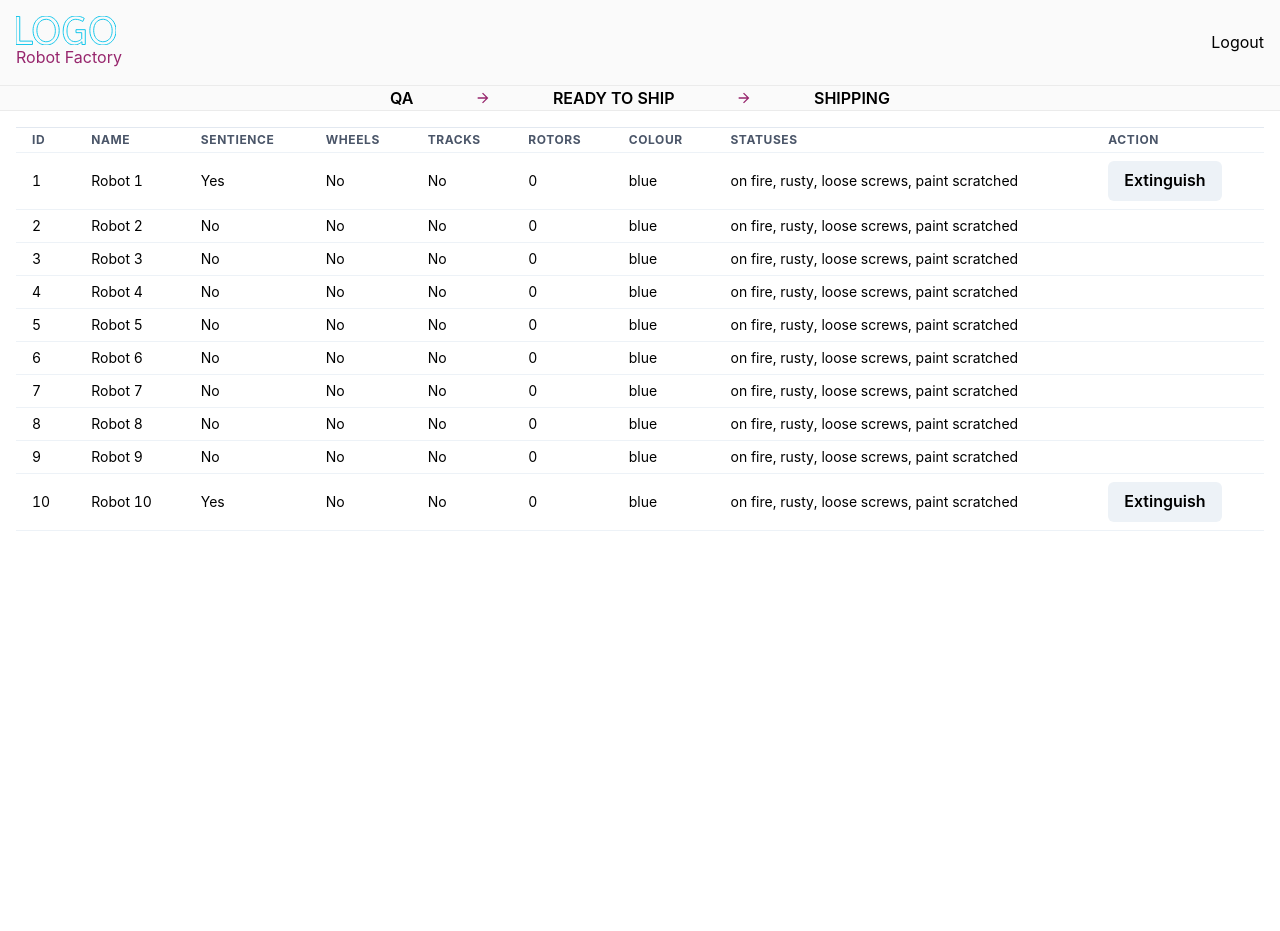
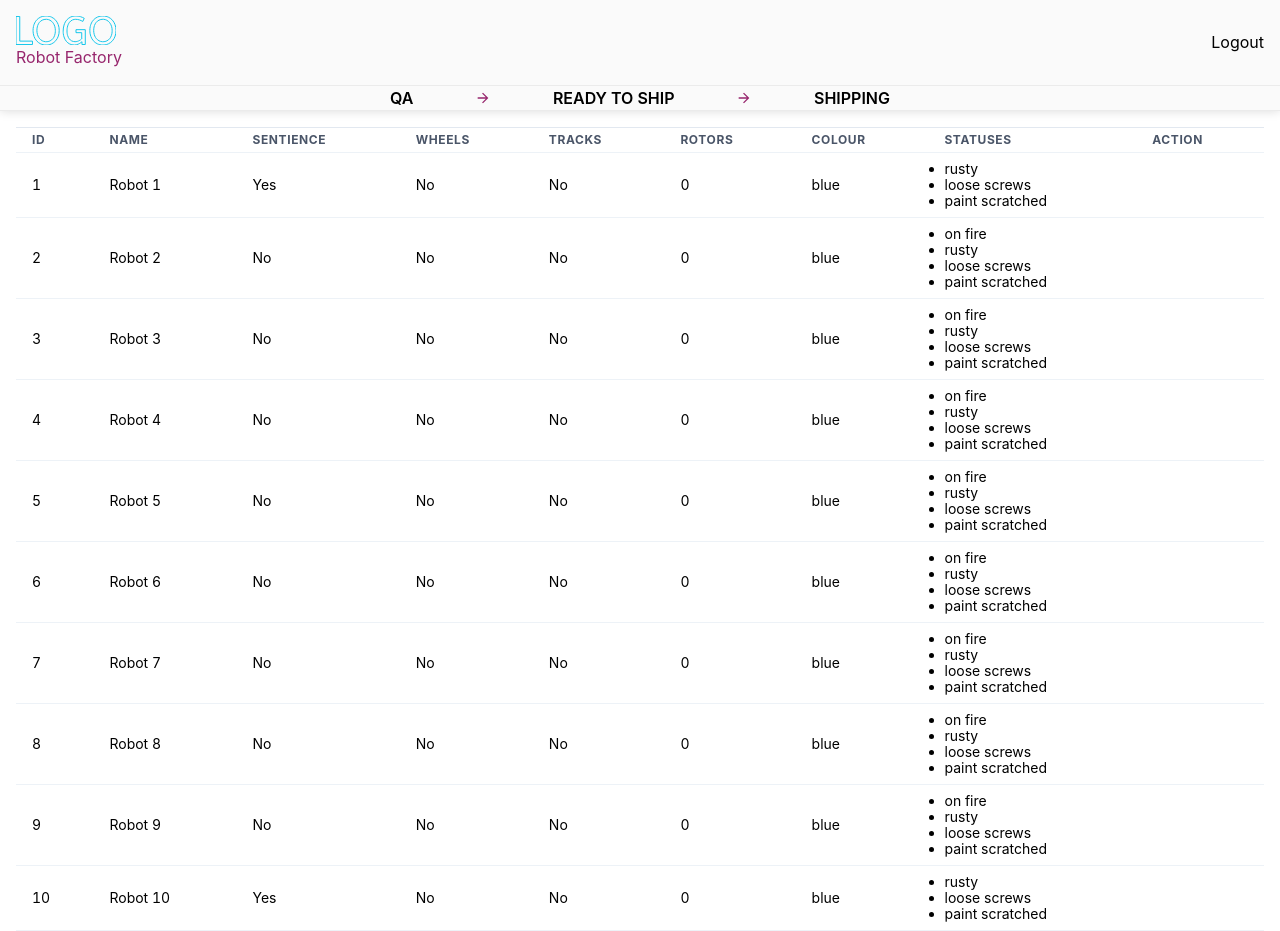
Before and after one commit to jalpajora/robot-factory, a React (Create React App) app: page /qa in a window 1280 px wide. Both pictures are taken after a click on the button "Generate Batch". Before the commit the page ends 800 px from the top, so only its background shows below. Built offline with nearby package versions, Linux system fonts and the light colour scheme; data requests are answered from the project's data file.

Commit message:
feat: extinguish

```diff
--- a/db.json
+++ b/db.json
@@ -1,7 +1,6 @@
 {
   "robots": [
     {
-      "id": 1,
       "name": "Robot 1",
       "configuration": {
         "hasSentience": true,
@@ -10,7 +9,12 @@
         "numberOfRotors": 0,
         "Colour": "blue"
       },
-      "statuses": ["on fire", "rusty", "loose screws", "paint scratched"]
+      "statuses": [
+        "rusty",
+        "loose screws",
+        "paint scratched"
+      ],
+      "id": 1
     },
     {
       "id": 2,
@@ -22,7 +26,12 @@
         "numberOfRotors": 0,
         "Colour": "blue"
       },
-      "statuses": ["on fire", "rusty", "loose screws", "paint scratched"]
+      "statuses": [
+        "on fire",
+        "rusty",
+        "loose screws",
+        "paint scratched"
+      ]
     },
     {
       "id": 3,
@@ -34,7 +43,12 @@
         "numberOfRotors": 0,
         "Colour": "blue"
       },
-      "statuses": ["on fire", "rusty", "loose screws", "paint scratched"]
+      "statuses": [
+        "on fire",
+        "rusty",
+        "loose screws",
+        "paint scratched"
+      ]
     },
     {
       "id": 4,
@@ -46,7 +60,12 @@
         "numberOfRotors": 0,
         "Colour": "blue"
       },
-      "statuses": ["on fire", "rusty", "loose screws", "paint scratched"]
+      "statuses": [
+        "on fire",
+        "rusty",
+        "loose screws",
+        "paint scratched"
+      ]
     },
     {
       "id": 5,
@@ -58,7 +77,12 @@
         "numberOfRotors": 0,
         "Colour": "blue"
       },
-      "statuses": ["on fire", "rusty", "loose screws", "paint scratched"]
+      "statuses": [
+        "on fire",
+        "rusty",
+        "loose screws",
+        "paint scratched"
+      ]
     },
     {
       "id": 6,
@@ -70,7 +94,12 @@
         "numberOfRotors": 0,
         "Colour": "blue"
       },
-      "statuses": ["on fire", "rusty", "loose screws", "paint scratched"]
+      "statuses": [
+        "on fire",
+        "rusty",
+        "loose screws",
+        "paint scratched"
+      ]
     },
     {
       "id": 7,
@@ -82,7 +111,12 @@
         "numberOfRotors": 0,
         "Colour": "blue"
       },
-      "statuses": ["on fire", "rusty", "loose screws", "paint scratched"]
+      "statuses": [
+        "on fire",
+        "rusty",
+        "loose screws",
+        "paint scratched"
+      ]
     },
     {
       "id": 8,
@@ -94,7 +128,12 @@
         "numberOfRotors": 0,
         "Colour": "blue"
       },
-      "statuses": ["on fire", "rusty", "loose screws", "paint scratched"]
+      "statuses": [
+        "on fire",
+        "rusty",
+        "loose screws",
+        "paint scratched"
+      ]
     },
     {
       "id": 9,
@@ -106,10 +145,14 @@
         "numberOfRotors": 0,
         "Colour": "blue"
       },
-      "statuses": ["on fire", "rusty", "loose screws", "paint scratched"]
+      "statuses": [
+        "on fire",
+        "rusty",
+        "loose screws",
+        "paint scratched"
+      ]
     },
     {
-      "id": 10,
       "name": "Robot 10",
       "configuration": {
         "hasSentience": true,
@@ -118,7 +161,12 @@
         "numberOfRotors": 0,
         "Colour": "blue"
       },
-      "statuses": ["on fire", "rusty", "loose screws", "paint scratched"]
+      "statuses": [
+        "rusty",
+        "loose screws",
+        "paint scratched"
+      ],
+      "id": 10
     }
   ]
 }
--- a/src/components/Table/index.tsx
+++ b/src/components/Table/index.tsx
@@ -37,6 +37,7 @@ const Table = ({ extinguishItem, recycleItem }: Props) => {
       // factory second
     }
   };
+
   return (
     <ChakraTable size='sm' border='thin' borderColor='gray.100'>
       <Thead borderTop='1px solid' borderColor='gray.200'>
@@ -72,7 +73,13 @@ const Table = ({ extinguishItem, recycleItem }: Props) => {
               <Td data-testid='col-tracks'>{hasTracks ? 'Yes' : 'No'}</Td>
               <Td data-testid='col-rotors'>{numberOfRotors.toString()}</Td>
               <Td data-testid='col-colour'>{Colour}</Td>
-              <Td data-testid='col-statuses'>{statuses.join(', ')}</Td>
+              <Td data-testid='col-statuses'>
+                <ul>
+                  {statuses.map((status, i) => (
+                    <li key={`statuses-${id}-${i}`}>{status}</li>
+                  ))}
+                </ul>
+              </Td>
               <Td>
                 <TableActions
                   id={id}
--- a/src/setupProxy.js
+++ b/src/setupProxy.js
@@ -1,7 +1,6 @@
 const { createProxyMiddleware } = require('http-proxy-middleware');
 
 module.exports = (app) => {
-  console.log(app);
   app.use(
     '/robots/recycle',
     createProxyMiddleware({
--- a/src/state/action-creators/index.ts
+++ b/src/state/action-creators/index.ts
@@ -3,6 +3,8 @@ import { Dispatch } from 'redux';
 import { Action } from '../actions';
 import AppLocalStorage from '../../utils/AppLocalStorage';
 import { Robot } from '../';
+
+const localStorage = new AppLocalStorage();
 
 const fetchData = async () => {
   const response = await fetch(`/robots`);
@@ -26,8 +28,6 @@ const updateData = async (url: string, method: string, item?: Robot) => {
 };
 
 export const generateNewBatch = () => {
-  const localStorage = new AppLocalStorage();
-
   return async (dispatch: Dispatch<Action>) => {
     const items: Robot[] = await fetchData();
 
@@ -65,17 +65,23 @@ export const extinguishItem = (items: Robot[], id: number) => {
       selectedItem
     );
 
-    let responseData;
+    let responseData: Robot;
     try {
       responseData = await response.json();
     } catch {
       responseData = await response;
     }
-    console.log(responseData);
+
+    const updatedState = items.map((item) =>
+      item.id === responseData.id ? responseData : item
+    );
+
+    dispatch({
+      type: ActionType.UPDATE_ITEM,
+      payload: updatedState,
+    });
+    localStorage.setList({ items: updatedState });
   };
-  // TODO: Update localstorage here
-  // TODO: Dispatch here
-  // dispatch
 };
 
 export const recycleItem = (item: Robot) => {
@@ -92,6 +98,7 @@ export const recycleItem = (item: Robot) => {
     } catch {
       responseData = await response;
     }
+
     console.log(responseData);
   };
   // TODO: Update localstorage here
--- a/src/state/action-types/index.ts
+++ b/src/state/action-types/index.ts
@@ -1,5 +1,4 @@
 export enum ActionType {
   GENERATE_NEW_BATCH = 'GENERATE_NEW_BATCH',
-  SET_QA_STATUS = 'SET_QA_STATUS',
   UPDATE_ITEM = 'UPDATE_ITEM',
 }
--- a/src/state/actions/index.ts
+++ b/src/state/actions/index.ts
@@ -33,12 +33,12 @@ export interface GenerateNewBatchAction {
   payload: Robot[];
 }
 
-export interface SetQaAction {
-  type: ActionType.SET_QA_STATUS;
+export interface UpdateItemAction {
+  type: ActionType.UPDATE_ITEM;
   payload: Robot[];
 }
 
-export type Action = GenerateNewBatchAction | SetQaAction;
+export type Action = GenerateNewBatchAction | UpdateItemAction;
 export interface State {
   items: Robot[];
   qaStatus?: QaStatus;
--- a/src/state/reducers/robotsReducer.ts
+++ b/src/state/reducers/robotsReducer.ts
@@ -8,6 +8,7 @@ export const initialRobotsState: State = {
 const reducer = (state: State = initialRobotsState, action: Action) => {
   switch (action.type) {
     case ActionType.GENERATE_NEW_BATCH:
+    case ActionType.UPDATE_ITEM:
       return {
         ...state,
         items: action.payload,
--- a/src/styles/theme/index.ts
+++ b/src/styles/theme/index.ts
@@ -12,6 +12,10 @@ const theme = extendTheme({
       },
       header: {
         backgroundColor: 'white',
+        position: 'sticky',
+        top: 0,
+        zIndex: 1000,
+        boxShadow: '0px 0px 10px rgb(0 0 0 / 15%)',
       },
       nav: {
         display: 'flex',
```
